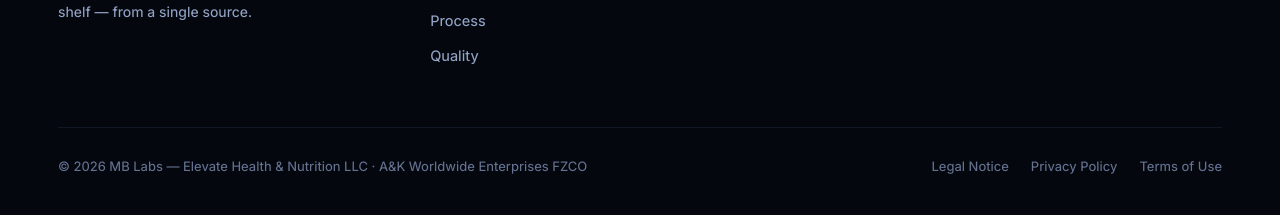
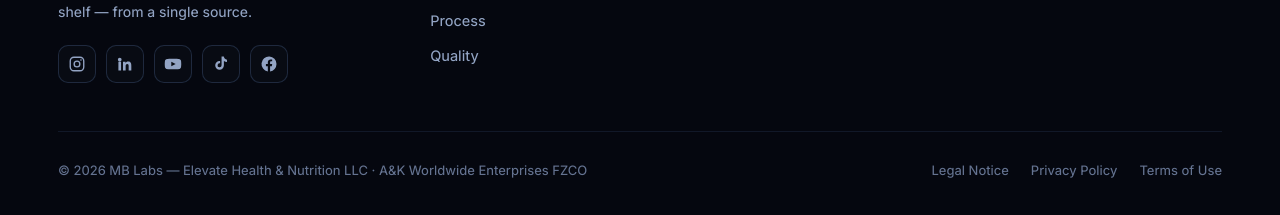
Before and after one commit to ahmed-asloun/mindabolicslabs-v2, a plain HTML site: page index.html in a window 1280 px wide. Shown: the part 8542-8757 px from the top of the page. Drawn offline with Linux system fonts and the light colour scheme; no server answers.

Commit message:
Update index.html

```diff
--- a/index.html
+++ b/index.html
@@ -261,6 +261,10 @@ img{max-width:100%;display:block}
 .foot-grid{display:grid;grid-template-columns:1.4fr 1fr 1fr 1fr;gap:40px;margin-bottom:48px}
 .foot-brand .brand{margin-bottom:18px}
 .foot-brand p{color:var(--muted);font-size:14px;max-width:300px;line-height:1.6}
+.socials{display:flex;gap:10px;margin-top:22px;flex-wrap:wrap}
+.socials a{width:38px;height:38px;border-radius:10px;display:grid;place-items:center;border:1px solid var(--line-2);color:var(--muted);background:rgba(255,255,255,.02);transition:color .25s var(--ease),border-color .25s var(--ease),background .25s var(--ease),transform .25s var(--ease)}
+.socials a:hover{color:#fff;border-color:var(--line-blue);background:rgba(61,131,246,.12);transform:translateY(-2px)}
+.socials a svg{width:18px;height:18px}
 .foot-col h4{font-family:'JetBrains Mono';font-size:12px;letter-spacing:.14em;text-transform:uppercase;color:var(--muted-2);margin-bottom:18px;font-weight:600}
 [dir=rtl] .foot-col h4{letter-spacing:0}
 .foot-col a{display:block;color:var(--muted);font-size:14.5px;margin-bottom:12px;transition:color .25s;cursor:pointer}
@@ -523,6 +527,13 @@ img{max-width:100%;display:block}
       <div class="foot-brand">
         <a href="#top" class="brand"><img class="brand-logo" alt="MB Labs" /></a>
         <p data-i18n="footer.tagline"></p>
+        <div class="socials">
+          <a href="https://www.instagram.com/mblabs.global/" target="_blank" rel="noopener noreferrer" aria-label="Instagram"><svg viewBox="0 0 24 24" fill="none" stroke="currentColor" stroke-width="1.8" stroke-linecap="round" stroke-linejoin="round"><rect x="3" y="3" width="18" height="18" rx="5"/><circle cx="12" cy="12" r="3.8"/><circle cx="17.3" cy="6.7" r="1.1" fill="currentColor" stroke="none"/></svg></a>
+          <a href="https://www.linkedin.com/company/mindabolicslabs" target="_blank" rel="noopener noreferrer" aria-label="LinkedIn"><svg viewBox="0 0 24 24" fill="currentColor"><path d="M4.98 3.5a2.5 2.5 0 1 0 0 5 2.5 2.5 0 0 0 0-5zM3.2 9h3.56v11.5H3.2zM9.3 9h3.41v1.57h.05c.48-.9 1.64-1.85 3.38-1.85 3.62 0 4.29 2.38 4.29 5.48v6.3h-3.56v-5.58c0-1.33-.03-3.05-1.86-3.05-1.86 0-2.15 1.45-2.15 2.95v5.68H9.3z"/></svg></a>
+          <a href="https://www.youtube.com/@mb-lab-de" target="_blank" rel="noopener noreferrer" aria-label="YouTube"><svg viewBox="0 0 24 24" fill="currentColor"><path d="M23 12s0-3.2-.41-4.73a2.5 2.5 0 0 0-1.76-1.77C19.31 5.1 12 5.1 12 5.1s-7.31 0-8.83.4A2.5 2.5 0 0 0 1.4 7.27C1 8.8 1 12 1 12s0 3.2.41 4.73a2.5 2.5 0 0 0 1.76 1.77c1.52.4 8.83.4 8.83.4s7.31 0 8.83-.4a2.5 2.5 0 0 0 1.76-1.77C23 15.2 23 12 23 12zM9.75 15.02V8.98L15.5 12z"/></svg></a>
+          <a href="https://www.tiktok.com/@mblabs" target="_blank" rel="noopener noreferrer" aria-label="TikTok"><svg viewBox="0 0 24 24" fill="currentColor"><path d="M12.75 2h3.02c.14 1.06.53 1.96 1.16 2.69a4.63 4.63 0 0 0 3.07 1.5v3.06a7.63 7.63 0 0 1-4.13-1.32v5.82a5.79 5.79 0 1 1-5.79-5.79c.24 0 .48.02.72.05v3.14a2.67 2.67 0 1 0 1.95 2.57V2z"/></svg></a>
+          <a href="https://www.facebook.com/profile.php?id=61577042097728" target="_blank" rel="noopener noreferrer" aria-label="Facebook"><svg viewBox="0 0 24 24" fill="currentColor"><path d="M22 12a10 10 0 1 0-11.56 9.88v-6.99H7.9V12h2.54V9.8c0-2.5 1.49-3.89 3.78-3.89.76 0 1.55.06 1.98.13v2.4h-1.12c-1.24 0-1.63.77-1.63 1.56V12h2.78l-.44 2.89h-2.34v6.99A10 10 0 0 0 22 12z"/></svg></a>
+        </div>
       </div>
       <div class="foot-col">
         <h4 data-i18n="footer.col1_h"></h4>
@@ -859,7 +870,7 @@ function procMedia(i){
   if(i===0) return sheetStack()+c;
   if(i===1) return '<div class="pmedia-frame"><img src="'+IMGS.samplesRot+'" alt="Samples"></div>'+c;
   if(i===2) return '<div class="design-duo"><div class="label-frame"><img src="'+IMGS.labelBlue+'" alt="Label design"></div><div class="prod-card"><img src="'+IMGS.tubs+'" alt="Finished product"></div></div>'+c;
-  if(i===3) return '<div class="video-frame"><video src="vid1.mp4" autoplay muted loop playsinline preload="metadata"></video></div>'+c;
+  if(i===3) return '<div class="video-frame"><video src="/vid1.mp4" autoplay muted loop playsinline preload="metadata"></video></div>'+c;
   return '<div class="photo-stack"><div class="pcard back"><img src="'+IMGS.fulfillBack+'" alt=""></div><div class="pcard front"><img src="'+IMGS.fulfillFront+'" alt="Fulfillment"></div></div>'+c;
 }
 
```
